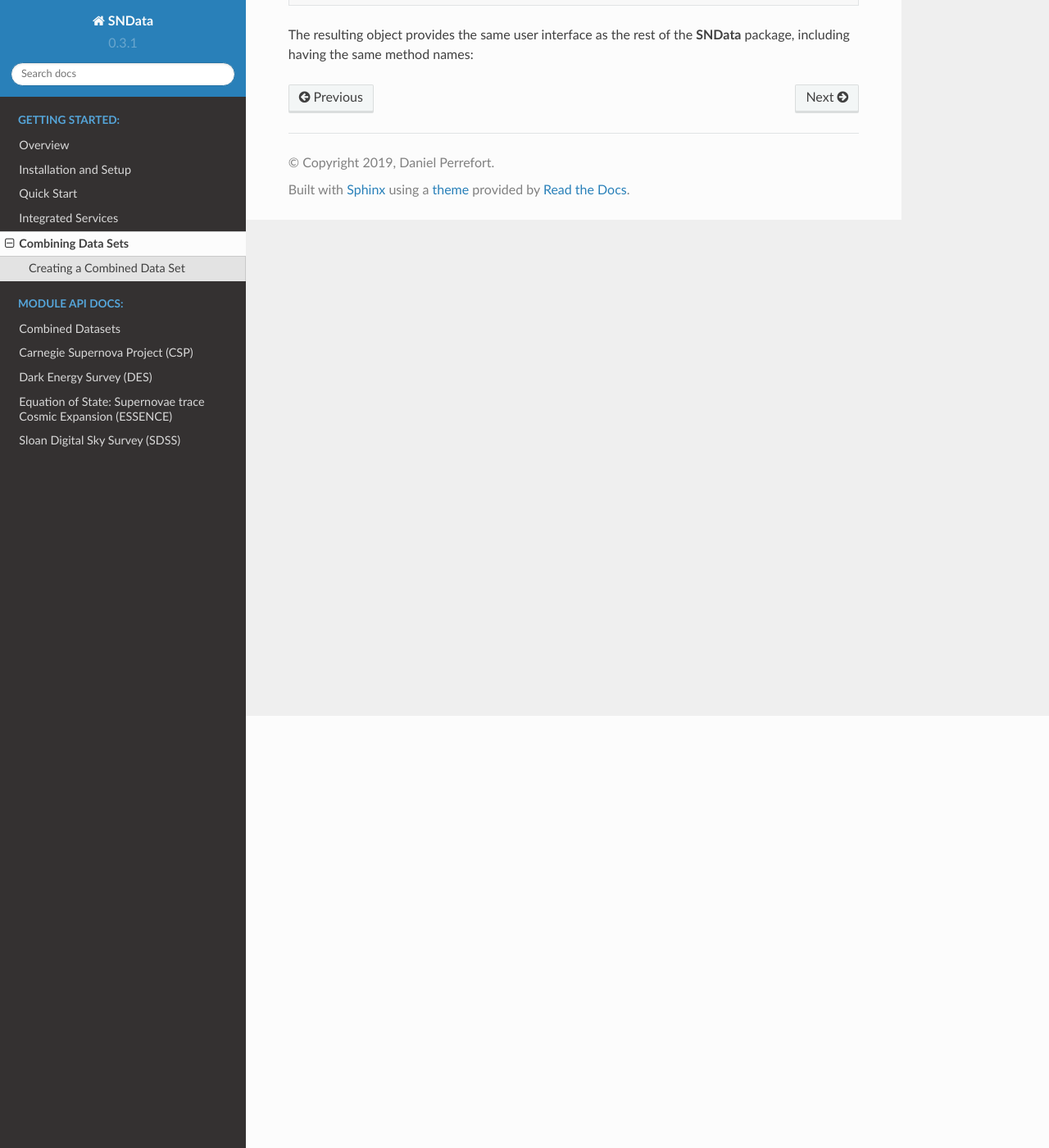
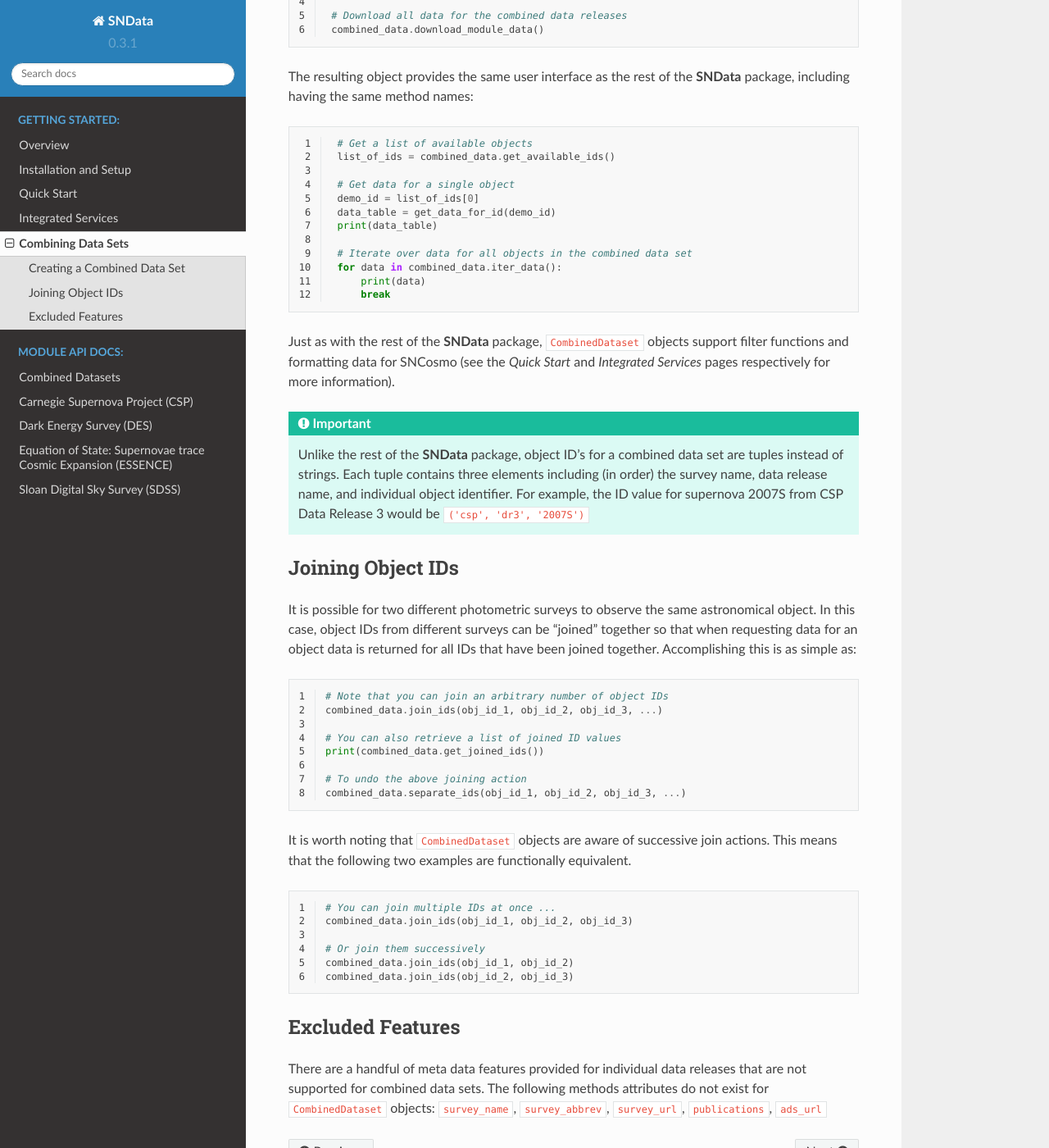
Before and after one commit to sncosmo/SNData, a Sphinx documentation site: the page built from docs/source/getting_started/combining_datasets.rst, in a window 1280 px wide and 1400 px high, scrolled down 527 px. Shown: the whole window at 82% size. Built offline with Sphinx 7.4.7 and the Read the Docs theme 2.0.0, drawn with Linux system fonts in a browser that asks for light colours; some of the changed text lies outside the part shown.

Commit message:
Finishes Combined Data quick start

```diff
--- a/docs/source/getting_started/combining_datasets.rst
+++ b/docs/source/getting_started/combining_datasets.rst
@@ -1,12 +1,12 @@
 Combining Data Sets
 ===================
 
-**SNData** allows users to combine data sets into a single ``CombinedDataset``
-object. The resulting object provides the same user interface as a single data
-access module (plus a few extra features) but provides access to data from
+**SNData** allows users to combine individual data releases into a single
+``CombinedDataset`` object. The resulting object provides the same general user
+interface as a single data access module but provides access to data from
 multiple surveys / data releases.
 
-For demonstration purposes, we demonstrate combining data from the third data
+For demonstration purposes we combine data from the third data
 release of the Carnegie Supernova Project and the three year cosmology release
 of the Dark Energy Survey.
 
@@ -24,5 +24,83 @@ object.
 
     combined_data = CombinedDataset(csp.dr3, des.sn3yr)
 
+    # Download all data for the combined data releases
+    combined_data.download_module_data()
+
 The resulting object provides the same user interface as the rest of the
 **SNData** package, including having the same method names:
+
+.. code-block:: python
+   :linenos:
+
+    # Get a list of available objects
+    list_of_ids = combined_data.get_available_ids()
+
+    # Get data for a single object
+    demo_id = list_of_ids[0]
+    data_table = get_data_for_id(demo_id)
+    print(data_table)
+
+    # Iterate over data for all objects in the combined data set
+    for data in combined_data.iter_data():
+        print(data)
+        break
+
+Just as with the rest of the **SNData** package, ``CombinedDataset`` objects
+support filter functions and formatting data for SNCosmo (see the
+*Quick Start* and *Integrated Services* pages respectively for more
+information).
+
+
+.. important::
+
+  Unlike the rest of the **SNData** package, object ID's for a combined data
+  set are tuples instead of strings. Each tuple contains three elements
+  including (in order) the survey name, data release name, and individual
+  object identifier. For example, the ID value for supernova 2007S from CSP
+  Data Release 3 would be ``('csp', 'dr3', '2007S')``
+
+
+Joining Object IDs
+------------------
+
+It is possible for two different photometric surveys to observe the same
+astronomical object. In this case, object IDs from different surveys can be
+"joined" together so that when requesting data for an object data is
+returned for all IDs that have been joined together. Accomplishing this is as
+simple as:
+
+.. code-block:: python
+   :linenos:
+
+   # Note that you can join an arbitrary number of object IDs
+   combined_data.join_ids(obj_id_1, obj_id_2, obj_id_3, ...)
+
+   # You can also retrieve a list of joined ID values
+   print(combined_data.get_joined_ids())
+
+   # To undo the above joining action
+   combined_data.separate_ids(obj_id_1, obj_id_2, obj_id_3, ...)
+
+It is worth noting that ``CombinedDataset`` objects are aware of successive
+join actions. This means that the following two examples are functionally
+equivalent.
+
+.. code-block:: python
+   :linenos:
+
+   # You can join multiple IDs at once ...
+   combined_data.join_ids(obj_id_1, obj_id_2, obj_id_3)
+
+   # Or join them successively
+   combined_data.join_ids(obj_id_1, obj_id_2)
+   combined_data.join_ids(obj_id_2, obj_id_3)
+
+
+Excluded Features
+-----------------
+
+There are a handful of meta data features provided for individual data releases
+that are not supported for combined data sets. The following methods attributes
+do not exist for ``CombinedDataset`` objects: ``survey_name``,
+``survey_abbrev``, ``survey_url``, ``publications``, ``ads_url``
--- a/docs/source/getting_started/quick_start.rst
+++ b/docs/source/getting_started/quick_start.rst
@@ -50,9 +50,6 @@ survey data. Instead, users must manually tell **SNData** to download
     # Get an overview of the provided data
     help(dr3)
 
-    # Check for available data
-    print(dr3.data_is_available())
-
     # Download data for the given survey / data release
     dr3.download_module_data()
 
```
Also changed, not shown: docs/source/index.rst (+5 -7 lines), 1 other file.
